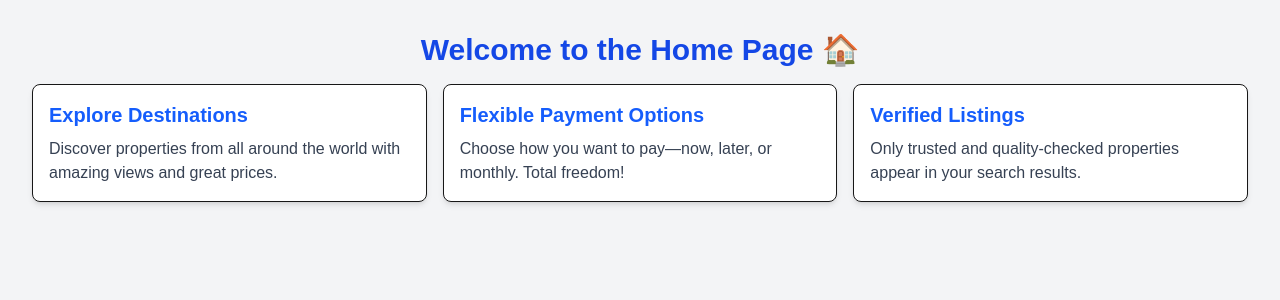
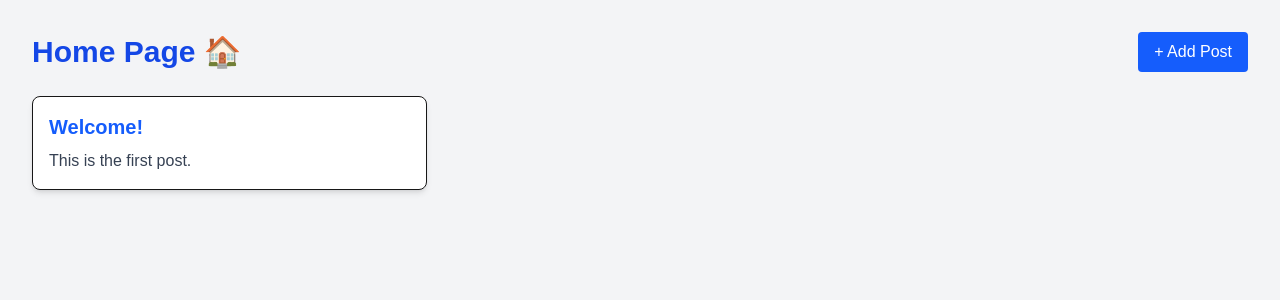
Before and after one commit to nicensix/alx-project-0x02-setup, a Next.js app in the folder alx-project-0x02/: page /home in a window 1280 px wide. Shown: the top 300 px of the page. Built offline with nearby package versions, Linux system fonts and the light colour scheme.

Commit message:
Task 4 completed

```diff
--- /dev/null
+++ b/alx-project-0x02/components/common/PostModal.tsx
@@ -0,0 +1,64 @@
+import React, { useState } from "react";
+
+interface PostModalProps {
+  onClose: () => void;
+  onSubmit: (post: { title: string; content: string }) => void;
+}
+
+const PostModal: React.FC<PostModalProps> = ({ onClose, onSubmit }) => {
+  const [title, setTitle] = useState("");
+  const [content, setContent] = useState("");
+
+  const handleSubmit = (e: React.FormEvent) => {
+    e.preventDefault();
+    onSubmit({ title, content });
+    onClose();
+  };
+
+  return (
+    <div className="fixed inset-0 bg-black bg-opacity-40 flex justify-center items-center z-50">
+      <div className="bg-white p-6 rounded shadow-lg w-full max-w-md">
+        <h2 className="text-2xl font-semibold mb-4">Add New Post</h2>
+        <form onSubmit={handleSubmit} className="space-y-4">
+          <div>
+            <label className="block mb-1 font-medium">Title</label>
+            <input
+              type="text"
+              className="w-full border px-3 py-2 rounded"
+              value={title}
+              onChange={(e) => setTitle(e.target.value)}
+              required
+            />
+          </div>
+          <div>
+            <label className="block mb-1 font-medium">Content</label>
+            <textarea
+              className="w-full border px-3 py-2 rounded"
+              rows={4}
+              value={content}
+              onChange={(e) => setContent(e.target.value)}
+              required
+            />
+          </div>
+          <div className="flex justify-end space-x-4">
+            <button
+              type="button"
+              onClick={onClose}
+              className="px-4 py-2 border rounded hover:bg-gray-100"
+            >
+              Cancel
+            </button>
+            <button
+              type="submit"
+              className="px-4 py-2 bg-blue-600 text-white rounded hover:bg-blue-700"
+            >
+              Submit
+            </button>
+          </div>
+        </form>
+      </div>
+    </div>
+  );
+};
+
+export default PostModal;
--- a/alx-project-0x02/pages/home.tsx
+++ b/alx-project-0x02/pages/home.tsx
@@ -1,23 +1,38 @@
+import { useState } from "react";
 import Card from "@/components/common/Card";
+import PostModal from "@/components/common/PostModal";
 
 export default function Home() {
+  const [posts, setPosts] = useState([
+    { title: "Welcome!", content: "This is the first post." },
+  ]);
+  const [isModalOpen, setIsModalOpen] = useState(false);
+
+  const addPost = (post: { title: string; content: string }) => {
+    setPosts((prev) => [post, ...prev]);
+  };
+
   return (
-    <div className="min-h-screen bg-gray-100 p-8 space-y-6">
-      <h1 className="text-3xl font-bold text-center text-blue-700 mb-4">Welcome to the Home Page 🏠</h1>
+    <div className="min-h-screen bg-gray-100 p-8">
+      <div className="flex justify-between items-center mb-6">
+        <h1 className="text-3xl font-bold text-blue-700">Home Page 🏠</h1>
+        <button
+          className="bg-blue-600 text-white px-4 py-2 rounded hover:bg-blue-700"
+          onClick={() => setIsModalOpen(true)}
+        >
+          + Add Post
+        </button>
+      </div>
+
       <div className="grid grid-cols-1 md:grid-cols-2 lg:grid-cols-3 gap-4">
-        <Card
-          title="Explore Destinations"
-          content="Discover properties from all around the world with amazing views and great prices."
-        />
-        <Card
-          title="Flexible Payment Options"
-          content="Choose how you want to pay—now, later, or monthly. Total freedom!"
-        />
-        <Card
-          title="Verified Listings"
-          content="Only trusted and quality-checked properties appear in your search results."
-        />
+        {posts.map((post, index) => (
+          <Card key={index} title={post.title} content={post.content} />
+        ))}
       </div>
+
+      {isModalOpen && (
+        <PostModal onClose={() => setIsModalOpen(false)} onSubmit={addPost} />
+      )}
     </div>
   );
 }
```
